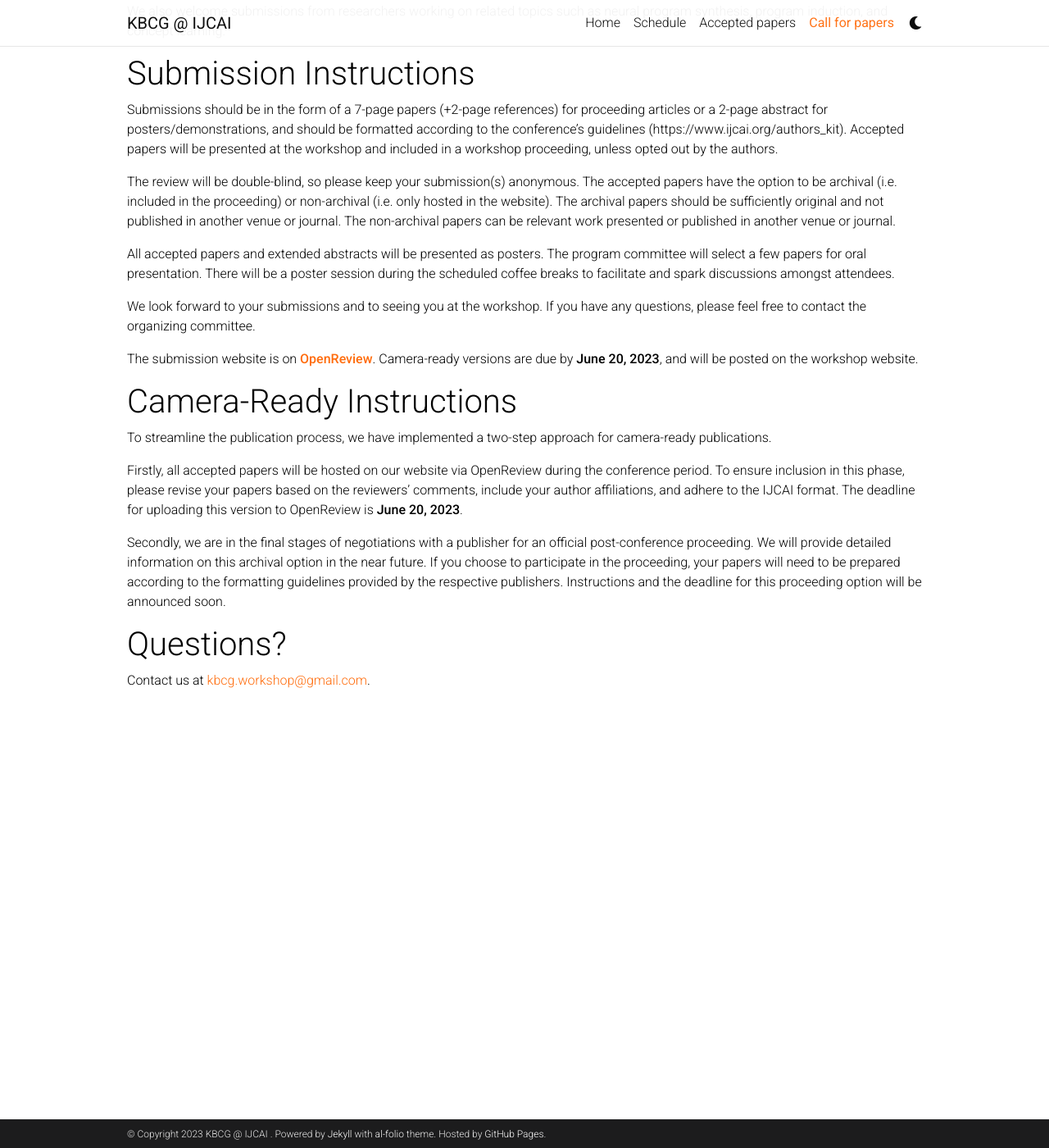
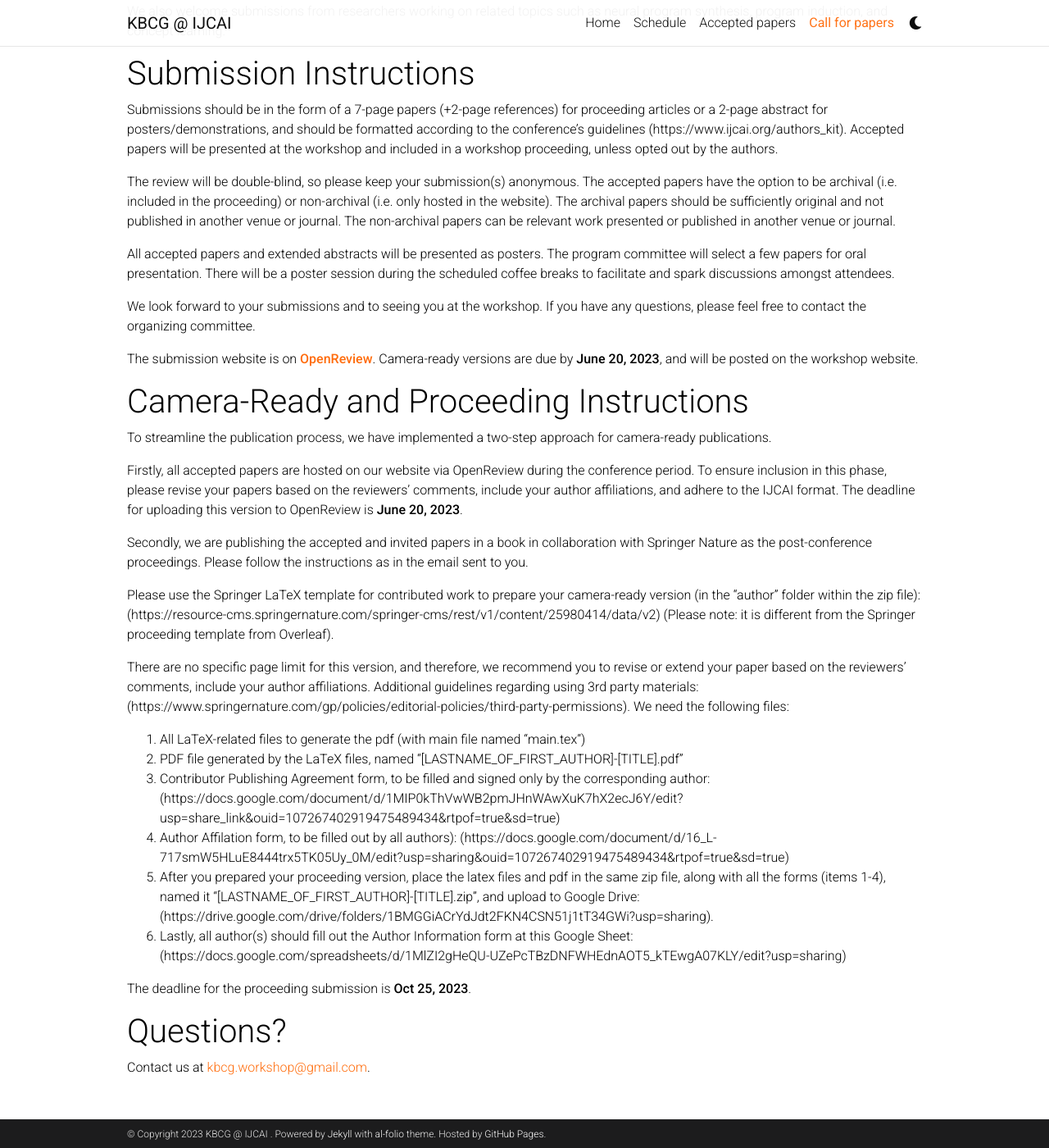
Before and after one commit to KnowledgeAI/KnowledgeAI.github.io, a Jekyll site: the page built from _pages/call.md, in a window 1280 px wide and 1400 px high, scrolled down 1131 px. Shown: the whole window at 82% size. Built offline with Jekyll 4.4.1, drawn with Linux system fonts in a browser that asks for light colours; comment, search, counter and statistics services are not loaded; a style sheet for code colours, icons or effects is not loaded.

Commit message:
[DBG] update proceeding instructions

```diff
--- a/_pages/call.md
+++ b/_pages/call.md
@@ -46,13 +46,26 @@ We look forward to your submissions and to seeing you at the workshop. If you ha
 
 The submission website is on **[OpenReview](https://openreview.net/group?id=ijcai.org/IJCAI/2023/Workshop/KBCG)**. Camera-ready versions are due by **June 20, 2023**, and will be posted on the workshop website.
 
-# Camera-Ready Instructions
+# Camera-Ready and Proceeding Instructions
 
 To streamline the publication process, we have implemented a two-step approach for camera-ready publications.
 
-Firstly, all accepted papers will be hosted on our website via OpenReview during the conference period. To ensure inclusion in this phase, please revise your papers based on the reviewers' comments, include your author affiliations, and adhere to the IJCAI format. The deadline for uploading this version to OpenReview is **June 20, 2023**.
+Firstly, all accepted papers are hosted on our website via OpenReview during the conference period. To ensure inclusion in this phase, please revise your papers based on the reviewers' comments, include your author affiliations, and adhere to the IJCAI format. The deadline for uploading this version to OpenReview is **June 20, 2023**.
 
-Secondly, we are in the final stages of negotiations with a publisher for an official post-conference proceeding. We will provide detailed information on this archival option in the near future. If you choose to participate in the proceeding, your papers will need to be prepared according to the formatting guidelines provided by the respective publishers. Instructions and the deadline for this proceeding option will be announced soon.
+Secondly, we are publishing the accepted and invited papers in a book in collaboration with Springer Nature as the post-conference proceedings. Please follow the instructions as in the email sent to you.
+
+Please use the Springer LaTeX template for contributed work to prepare your camera-ready version (in the "author" folder within the zip file): (https://resource-cms.springernature.com/springer-cms/rest/v1/content/25980414/data/v2) (Please note: it is different from the Springer proceeding template from Overleaf).
+
+There are no specific page limit for this version, and therefore, we recommend you to revise or extend your paper based on the reviewers' comments, include your author affiliations. Additional guidelines regarding using 3rd party materials: (https://www.springernature.com/gp/policies/editorial-policies/third-party-permissions). We need the following files:
+
+1. All LaTeX-related files to generate the pdf (with main file named "main.tex")
+2. PDF file generated by the LaTeX files, named "[LASTNAME_OF_FIRST_AUTHOR]-[TITLE].pdf"
+3. Contributor Publishing Agreement form, to be filled and signed only by the corresponding author: (https://docs.google.com/document/d/1MIP0kThVwWB2pmJHnWAwXuK7hX2ecJ6Y/edit?usp=share_link&ouid=107267402919475489434&rtpof=true&sd=true)
+4. Author Affilation form, to be filled out by all authors): (https://docs.google.com/document/d/16_L-717smW5HLuE8444trx5TK05Uy_0M/edit?usp=sharing&ouid=107267402919475489434&rtpof=true&sd=true)
+5. After you prepared your proceeding version, place the latex files and pdf in the same zip file, along with all the forms (items 1-4), named it "[LASTNAME_OF_FIRST_AUTHOR]-[TITLE].zip",  and upload to Google Drive: (https://drive.google.com/drive/folders/1BMGGiACrYdJdt2FKN4CSN51j1tT34GWi?usp=sharing).
+6. Lastly, all author(s) should fill out the Author Information form at this Google Sheet: (https://docs.google.com/spreadsheets/d/1MlZI2gHeQU-UZePcTBzDNFWHEdnAOT5_kTEwgA07KLY/edit?usp=sharing)
+
+The deadline for the proceeding submission is **Oct 25, 2023**.
 
 # Questions?
 
```
